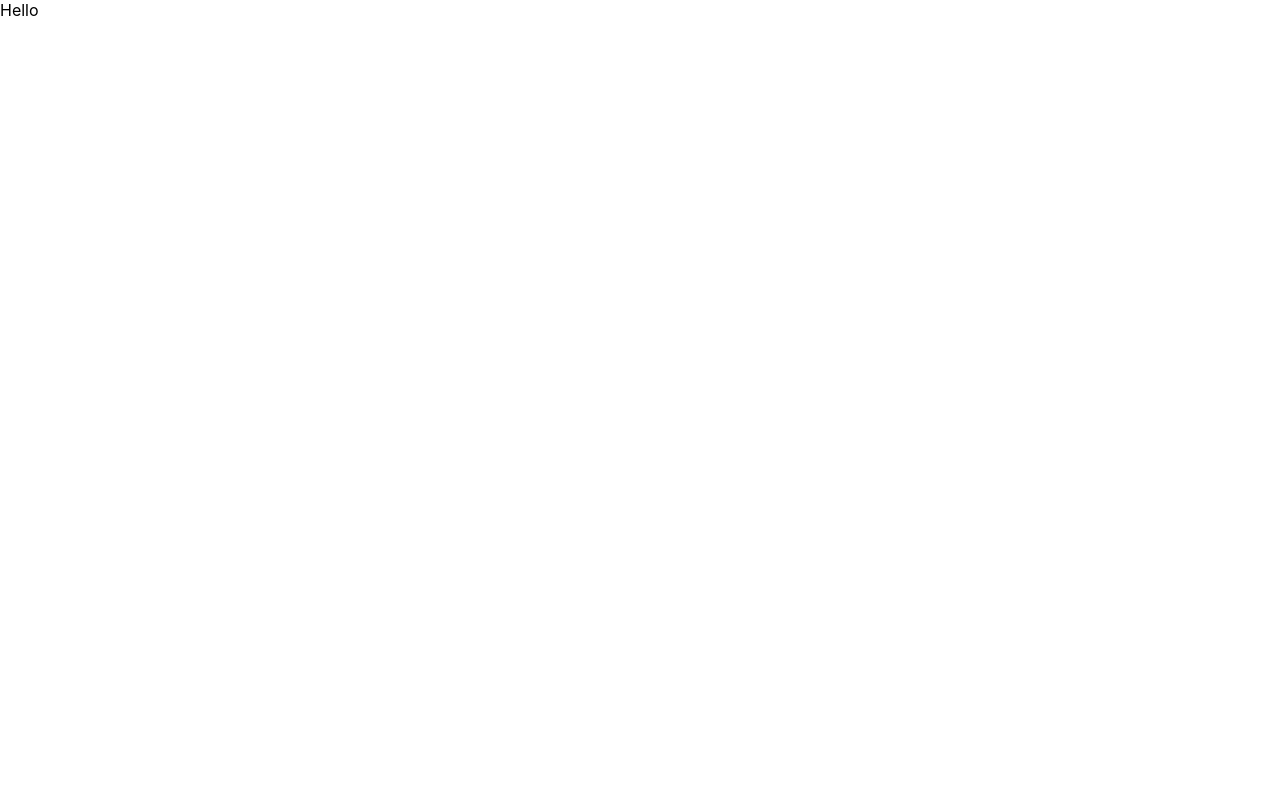
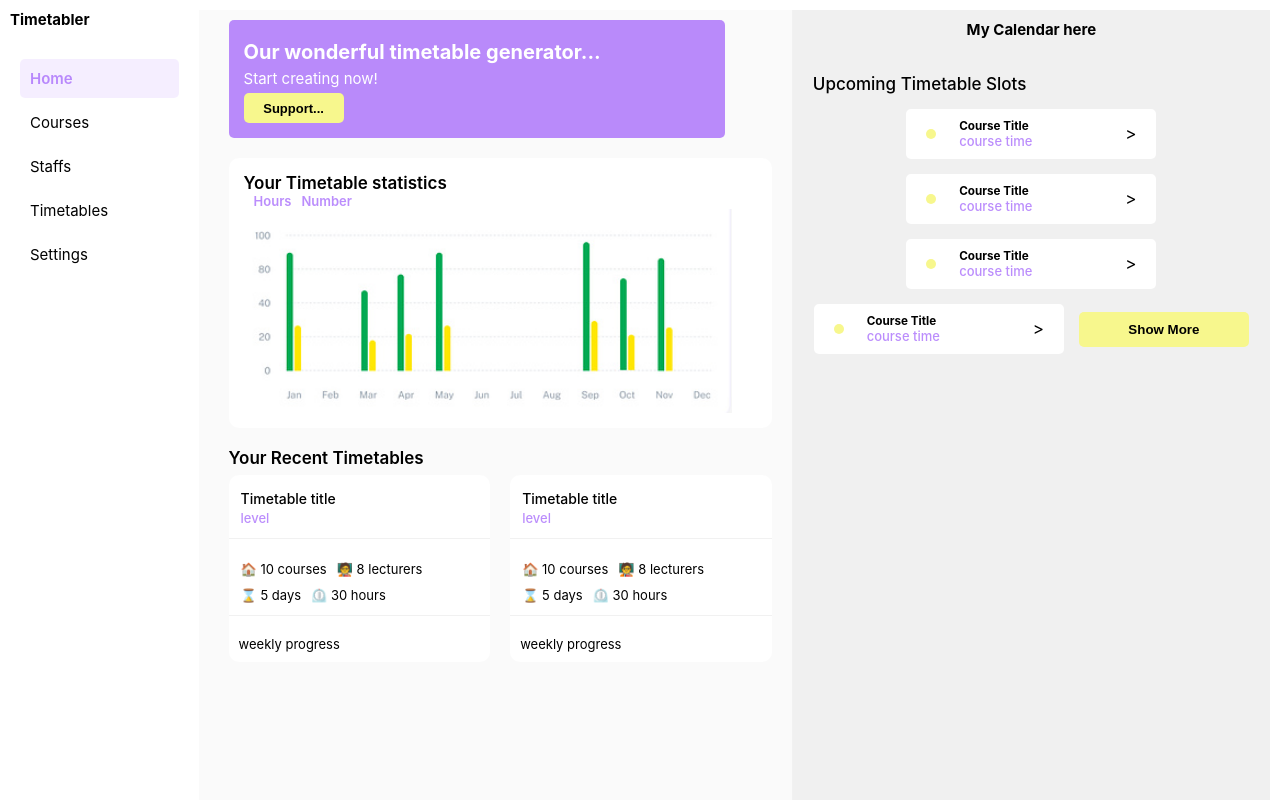
Before and after one commit to Fuangi/timetable-generator, a React (Create React App) app: page / in a window 1280 px wide. Built offline with nearby package versions, Linux system fonts and the light colour scheme.

Commit message:
Created the dashboard screen alongside all the components needed on it

```diff
--- a/src/App.jsx
+++ b/src/App.jsx
@@ -1,5 +1,11 @@
+import Dashboard from "./components/dashboard/Dashboard";
+
 function App() {
-  return <div>Hello</div>;
+  return (
+    <div>
+      <Dashboard />
+    </div>
+  );
 }
 
 export default App;
--- /dev/null
+++ b/src/assets/index.js
@@ -0,0 +1,5 @@
+import graph from "./graph.PNG";
+
+export const pictures = {
+  graph,
+};
--- /dev/null
+++ b/src/components/dashboard/DashSideNav.jsx
@@ -0,0 +1,16 @@
+function DashSideNav() {
+  return (
+    <div className="dash-sidenav">
+      <h2>Timetabler</h2>
+      <ul>
+        <li className="active">Home</li>
+        <li>Courses</li>
+        <li>Staffs</li>
+        <li>Timetables</li>
+        <li>Settings</li>
+      </ul>
+    </div>
+  );
+}
+
+export default DashSideNav;
--- /dev/null
+++ b/src/components/dashboard/Dashboard.jsx
@@ -0,0 +1,54 @@
+import { pictures } from "../../assets";
+import TimetableCard from "../timetable/TimetableCard";
+import TimetableSlot from "../timetable/TimetableSlot";
+import DashSideNav from "./DashSideNav";
+
+function Dashboard() {
+  return (
+    <div className="dashboard">
+      <DashSideNav />
+      <div className="dashboard-body">
+        <div className="left-side">
+          <div className="top-content">
+            <h2>Our wonderful timetable generator...</h2>
+            <p>Start creating now!</p>
+            <button>Support...</button>
+          </div>
+          <div className="stats-freq">
+            <h3>Your Timetable statistics</h3>
+            <p>
+              <span>Hours</span>
+              <span>Number</span>
+            </p>
+            <img src={pictures.graph} alt="Graph" style={{ height: "85%" }} />
+          </div>
+          <div className="recents">
+            <h2>Your Recent Timetables</h2>
+            <div className="recent-timetables">
+              <TimetableCard />
+              <TimetableCard />
+            </div>
+          </div>
+        </div>
+        <div className="right-side">
+          <div className="calendar">
+            <h2>My Calendar here</h2>
+          </div>
+          <div className="upcoming">
+            <h2>Upcoming Timetable Slots</h2>
+
+            <div className="upcoming-slots">
+              <TimetableSlot />
+              <TimetableSlot />
+              <TimetableSlot />
+              <TimetableSlot />
+              <button>Show More</button>
+            </div>
+          </div>
+        </div>
+      </div>
+    </div>
+  );
+}
+
+export default Dashboard;
--- /dev/null
+++ b/src/components/timetable/TimetableCard.jsx
@@ -0,0 +1,21 @@
+function TimetableCard() {
+  return (
+    <div className="timetable-card">
+      <div className="head">
+        <h3>Timetable title</h3>
+        <p>level</p>
+      </div>
+      <div className="body">
+        <p> 🏠 10 courses</p>
+        <p> 🧑‍🏫 8 lecturers</p>
+        <p> ⌛ 5 days</p>
+        <p> ⏲️ 30 hours</p>
+      </div>
+      <div className="progress">
+        <p>weekly progress</p>
+      </div>
+    </div>
+  );
+}
+
+export default TimetableCard;
--- /dev/null
+++ b/src/components/timetable/TimetableSlot.jsx
@@ -0,0 +1,15 @@
+function TimetableSlot() {
+  return (
+    <div className="timetable-slot">
+      <span></span>
+      <div>
+        <h3>Course Title</h3>
+        <p>course time</p>
+      </div>
+
+      <span> {">"}</span>
+    </div>
+  );
+}
+
+export default TimetableSlot;
--- a/src/index.scss
+++ b/src/index.scss
@@ -7,14 +7,10 @@ body {
     sans-serif;
   -webkit-font-smoothing: antialiased;
   -moz-osx-font-smoothing: grayscale;
+  box-sizing: border-box;
 }
 
 code {
   font-family: source-code-pro, Menlo, Monaco, Consolas, "Courier New",
     monospace;
 }
-
-* {
-  margin: 0;
-  padding: 0;
-}
--- /dev/null
+++ b/src/sass/_variables.scss
@@ -0,0 +1,5 @@
+$color-primary: rgba(158, 92, 251, 0.7);
+$color-secondary: rgb(247, 247, 141);
+$color-black: rgb(13, 11, 11);
+$color-white: rgb(255, 255, 255);
+$color-grey: rgb(174, 174, 174);
--- /dev/null
+++ b/src/sass/dashboard.scss
@@ -0,0 +1,164 @@
+@use "./variables" as *;
+
+.dashboard {
+  display: flex;
+  gap: 2rem;
+  height: 100vh;
+
+  &-body {
+    display: flex;
+    justify-content: space-between;
+    width: 90%;
+    margin-top: 1rem;
+    margin-right: 1rem;
+
+    & .left-side {
+      width: 55%;
+      padding-left: 1rem;
+      background-color: #fafafa;
+      padding-top: 1rem;
+
+      & .top-content {
+        background-color: $color-primary;
+        padding: 1.5rem;
+        width: 80%;
+        border-radius: 0.5rem;
+        margin-left: 2rem;
+
+        & h2 {
+          color: $color-white;
+          font-size: 2rem;
+          margin: 0.5rem 0;
+        }
+
+        & p {
+          font-size: 1.5rem;
+          color: $color-white;
+          margin: 0.5rem 0;
+        }
+
+        & button {
+          font-weight: 600;
+          border: none;
+          outline: none;
+          background-color: $color-secondary;
+          width: 100px;
+          height: 30px;
+          border-radius: 0.5rem;
+          font-size: 1.3rem;
+
+          &:hover {
+            cursor: pointer;
+            opacity: 0.9;
+          }
+        }
+      }
+
+      & .stats-freq {
+        margin: 0 2rem;
+        margin-top: 2rem;
+        padding: 1.5rem;
+        background-color: $color-white;
+        border-radius: 1rem;
+        height: 24rem;
+
+        & h3 {
+          font-size: 1.7rem;
+          font-weight: 600;
+        }
+
+        & span {
+          margin-left: 1rem;
+          font-size: 1.3rem;
+          color: $color-primary;
+          font-weight: 600;
+        }
+      }
+
+      & .recents {
+        padding: 2rem;
+
+        & h2 {
+          font-size: 1.7rem;
+          margin-bottom: 0.7rem;
+          font-weight: 600;
+        }
+        & .recent-timetables {
+          display: flex;
+          gap: 2rem;
+        }
+      }
+    }
+
+    & .right-side {
+      width: 45%;
+      display: flex;
+      flex-direction: column;
+      align-items: center;
+      gap: 2rem;
+      background-color: #f0f0f0;
+      padding-top: 1rem;
+      border-left: 1px solid #f1f1f1;
+
+      & .upcoming {
+        & h2 {
+          font-size: 1.7rem;
+          font-weight: 500;
+          margin: 1.5rem 0;
+          margin-left: 2rem;
+        }
+
+        &-slots {
+          display: flex;
+          flex-wrap: wrap;
+          gap: 1.5rem;
+          align-items: center;
+          justify-content: center;
+
+          & button {
+            border: none;
+            outline: none;
+            width: 17rem;
+            background-color: $color-secondary;
+            padding: 1rem;
+            border-radius: 0.5rem;
+            font-weight: 600;
+          }
+        }
+      }
+    }
+  }
+}
+
+// THE DASHBOARD SIDE NAVIGATION
+.dash-sidenav {
+  display: flex;
+  flex-direction: column;
+  width: 15%;
+  gap: 2rem;
+
+  & h2 {
+    padding: 0.5rem;
+    margin: 0.5rem;
+  }
+
+  & ul {
+    list-style: none;
+    display: flex;
+    flex-direction: column;
+    gap: 0.5rem;
+    padding-left: 2rem;
+
+    & li {
+      font-size: 1.5rem;
+      padding: 1rem;
+    }
+
+    & .active {
+      color: $color-primary;
+      font-weight: 600;
+      background-color: rgba($color-primary, 0.1);
+      border-radius: 0.5rem;
+    }
+  }
+}
--- a/src/sass/main.scss
+++ b/src/sass/main.scss
@@ -0,0 +1,11 @@
+@forward "./dashboard.scss";
+@forward "./timetable.scss";
+
+html {
+  font-size: 62.5%;
+}
+
+* {
+  margin: 0;
+  padding: 0;
+}
--- /dev/null
+++ b/src/sass/timetable.scss
@@ -0,0 +1,79 @@
+@use "./variables" as *;
+
+// THE TIMETABLE CARD - on the dashboard page
+.timetable-card {
+  display: flex;
+  flex-direction: column;
+  gap: 1rem;
+  background-color: $color-white;
+  border-radius: 1rem;
+
+  & .head {
+    padding: 1.2rem;
+    border-bottom: 1px solid #f1f1f1;
+
+    & h3 {
+      font-size: 1.4rem;
+      margin: 0.3rem 0;
+      font-weight: 500;
+    }
+
+    & p {
+      font-size: 1.3rem;
+      color: $color-primary;
+      font-weight: 500;
+    }
+  }
+
+  & .body {
+    display: flex;
+    flex-wrap: wrap;
+    gap: 1rem;
+    padding: 1.2rem;
+    border-bottom: 1px solid #f1f1f1;
+
+    & p {
+      font-size: 1.3rem;
+    }
+  }
+
+  & .progress {
+    padding: 1rem;
+
+    & p {
+      font-size: 1.3rem;
+    }
+  }
+}
+
+// THE TIMETABLE SLOT - on dashboard page
+.timetable-slot {
+  display: flex;
+  justify-content: space-between;
+  background-color: $color-white;
+  padding: 1rem 2rem;
+  align-items: center;
+  gap: 1.5rem;
+  border-radius: 0.5rem;
+  width: 21rem;
+
+  & span {
+    &:first-of-type {
+      height: 1rem;
+      width: 1rem;
+      background-color: $color-secondary;
+      border-radius: 50%;
+    }
+
+    &:last-of-type {
+      margin-left: 7rem;
+      font-size: 1.7rem;
+    }
+  }
+
+  & p {
+    color: $color-primary;
+    font-size: 1.3rem;
+    font-weight: 500;
+  }
+}
```
Also changed, not shown: src/assets/graph.PNG (added).
